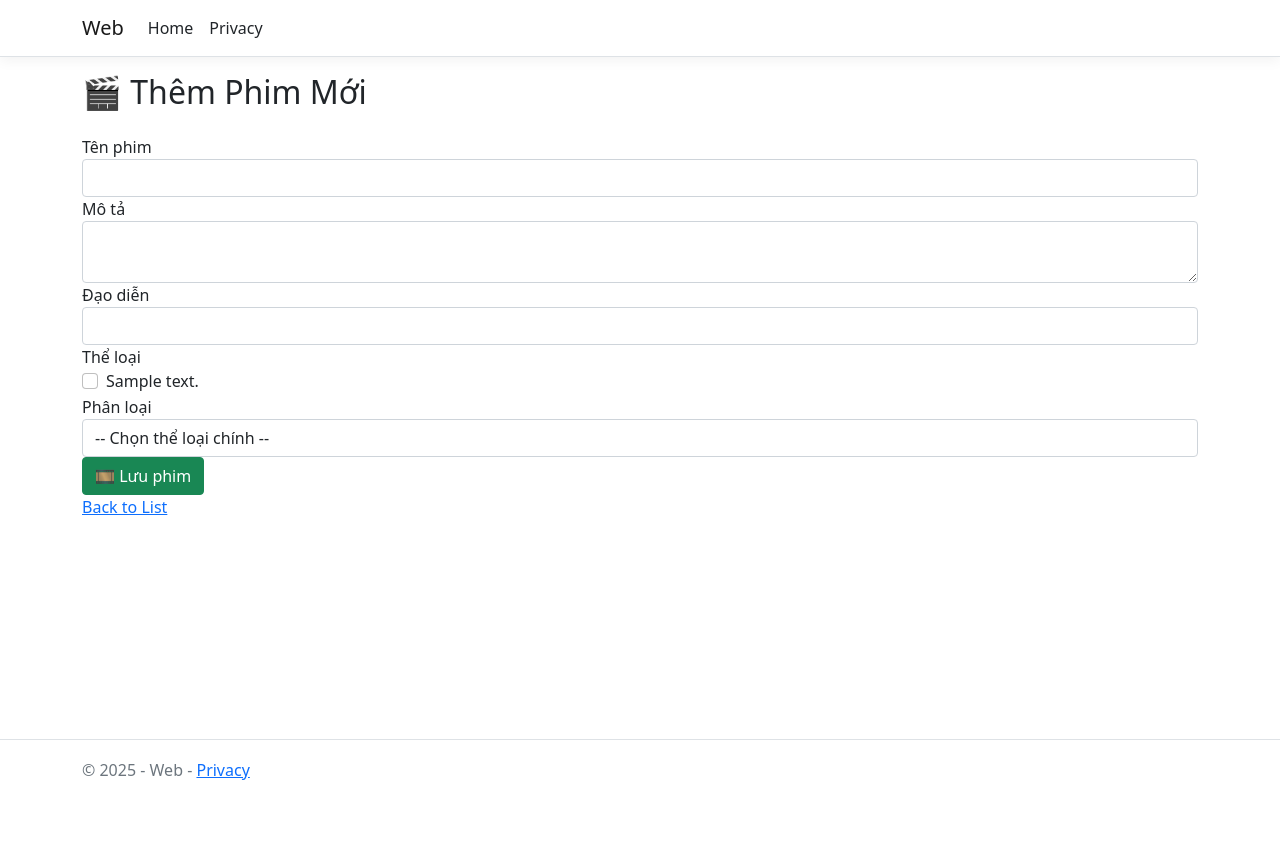
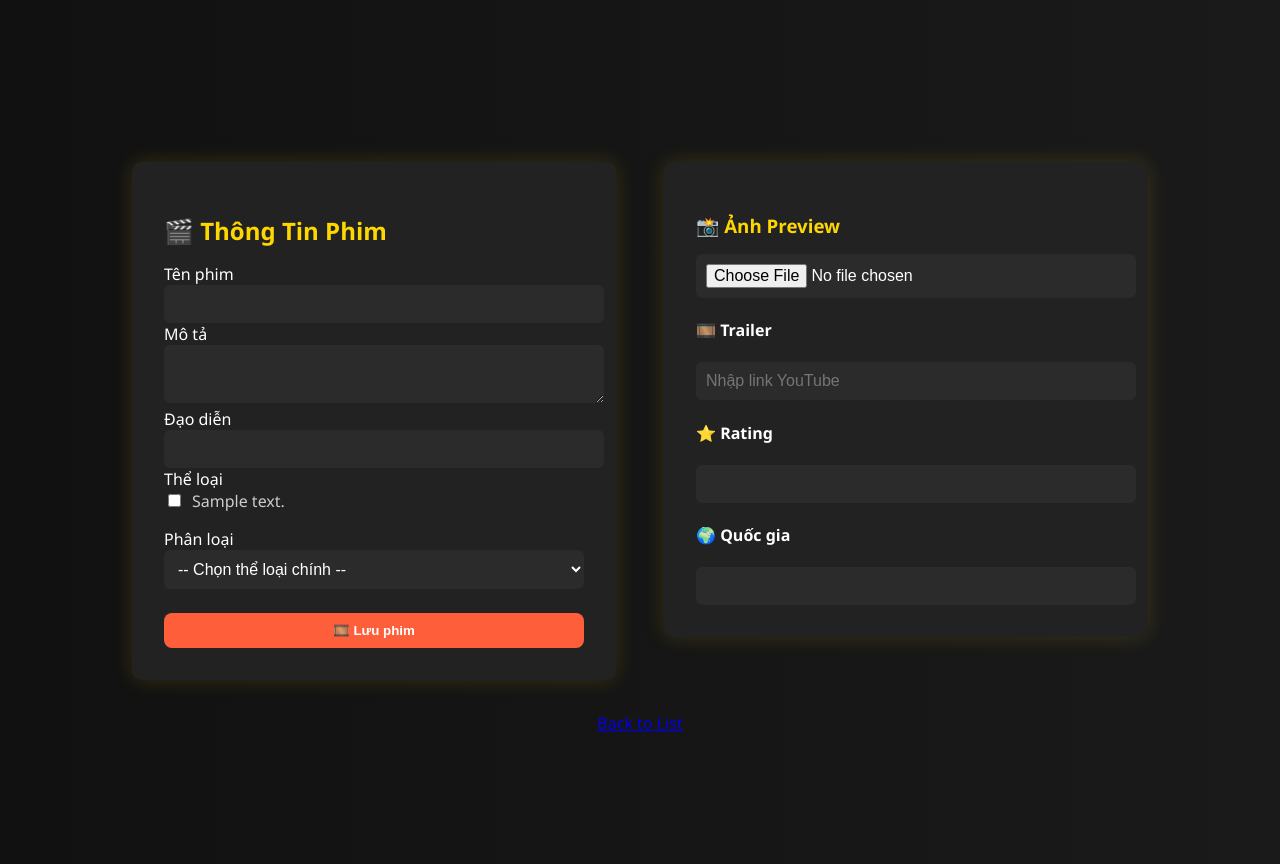
Before and after one commit to jackblue19/galacine, an ASP.NET Core app: page /manager/createnew in a window 1280 px wide. Before the commit the page ends 780 px from the top, so only its background shows below. Run offline with ASP.NET Core 8, Linux system fonts and the light colour scheme; empty tables hold one stand-in row (values such as "Sample post"); style sheets or scripts are compiled from the project's sources; database files in the repository are not loaded.

Commit message:
css: movie cru

```diff
--- a/Cinema/Web/Pages/Manager/MovieManager/Create.cshtml
+++ b/Cinema/Web/Pages/Manager/MovieManager/Create.cshtml
@@ -3,52 +3,57 @@
 
 @{
 	ViewData["Title"] = "🎬 Thêm phim mới";
+	Layout = "_LayoutManager";
 }
 
-<link rel="stylesheet" href="~/css/cinema-theme.css" />
+<div class="movie-create-container">
+    <!-- LEFT FORM -->
+    <form method="post" class="movie-form-section">
+        <h2>🎬 Thông Tin Phim</h2>
 
+        <label>Tên phim</label>
+        <input asp-for="Movie.MovieName" class="form-control" />
 
-<h2 class="text-3xl font-bold mb-4 text-purple-800">🎬 Thêm Phim Mới</h2>
+        <label>Mô tả</label>
+        <textarea asp-for="Movie.MovieDesc" class="form-control"></textarea>
 
-<form method="post" class="space-y-4">
+        <label>Đạo diễn</label>
+        <input asp-for="Detail.Director" class="form-control" />
 
-	<div>
-		<label asp-for="Movie.MovieName">Tên phim</label>
-		<input asp-for="Movie.MovieName" class="form-control" />
-	</div>
+        <label>Thể loại</label>
+        <div class="checkbox-group">
+            @foreach (var genre in Model.GenreList)
+            {
+                <label class="checkbox-inline">
+                    <input type="checkbox" name="SelectedGenres" value="@genre.Value" checked="@genre.Selected" />
+                    @genre.Text
+                </label>
+            }
+        </div>
 
-	<div>
-		<label asp-for="Movie.MovieDesc">Mô tả</label>
-		<textarea asp-for="Movie.MovieDesc" class="form-control"></textarea>
-	</div>
+        <label>Phân loại</label>
+        <select asp-for="Movie.CategoryId" class="form-control" asp-items="Model.CategoryList">
+            <option value="">-- Chọn thể loại chính --</option>
+        </select>
 
-	<div>
-		<label asp-for="Detail.Director">Đạo diễn</label>
-		<input asp-for="Detail.Director" class="form-control" />
-	</div>
+        <button type="submit" class="btn-submit">🎞️ Lưu phim</button>
+    </form>
 
-	<div>
-		<label>Thể loại</label>
-		@foreach (var genre in Model.GenreList)
-		{
-			<div class="form-check">
-				<input type="checkbox" name="SelectedGenres" value="@genre.Value" class="form-check-input" />
-				<label class="form-check-label">@genre.Text</label>
-			</div>
-		}
-	</div>
+    <!-- RIGHT PREVIEW -->
+    <div class="movie-preview-section">
+        <h3>📸 Ảnh Preview</h3>
+        <input type="file" class="form-control" />
 
-	<div>
-		<label asp-for="Movie.CategoryId">Phân loại</label>
-		<select asp-for="Movie.CategoryId" class="form-control" asp-items="Model.CategoryList">
-			<option disabled selected>-- Chọn thể loại chính --</option>
-		</select>
-	</div>
+        <h4>🎞️ Trailer</h4>
+        <input type="text" placeholder="Nhập link YouTube" class="form-control" />
 
+        <h4>⭐ Rating</h4>
+        <input asp-for="Movie.Rating" type="number" class="form-control" step="0.1" min="0" max="10" />
 
-	<button type="submit" class="btn btn-success">🎞️ Lưu phim</button>
-</form>
-
+        <h4>🌍 Quốc gia</h4>
+        <input asp-for="Movie.Nation" class="form-control" />
+    </div>
+</div>
 <div>
 	<a asp-page="Index">Back to List</a>
 </div>
--- /dev/null
+++ b/Cinema/Web/Pages/Shared/_LayoutManager.cshtml
@@ -0,0 +1,20 @@
+<!DOCTYPE html>
+<html lang="vi">
+<head>
+    <meta charset="utf-8" />
+    <meta name="viewport" content="width=device-width" />
+    <title>@ViewBag.Title - 🎬 Cinema Manager</title>
+
+    @* ✅ THÊM DÒNG NÀY để Razor biết render phần Styles *@
+    @RenderSection("Styles", required: false)
+
+    <link rel="stylesheet" href="~/css/manager-layout.css" />
+</head>
+<body>
+    <main class="manager-layout">
+        @RenderBody()
+    </main>
+
+    @RenderSection("Scripts", required: false)
+</body>
+</html>
--- /dev/null
+++ b/Cinema/Web/wwwroot/css/manager-layout.css
@@ -0,0 +1,150 @@
+/* === LAYOUT === */
+body {
+    margin: 0;
+    padding: 0;
+    font-family: 'Segoe UI', sans-serif;
+    background: linear-gradient(to right, #111, #1a1a1a);
+    color: #fff;
+}
+
+.manager-layout {
+    display: flex;
+    flex-direction: column;
+    min-height: 100vh;
+    align-items: center;
+    justify-content: center;
+    padding: 2rem;
+}
+
+/* === LOGIN BOX === */
+.login-box {
+    background: #1e1e1e;
+    padding: 3rem;
+    border-radius: 14px;
+    width: 100%;
+    max-width: 400px;
+    box-shadow: 0 0 25px rgba(255, 215, 0, 0.25);
+    animation: fadeInUp 0.8s ease-out;
+}
+
+    .login-box h2 {
+        text-align: center;
+        color: #FFD700;
+        font-size: 2rem;
+        margin-bottom: 1.5rem;
+    }
+
+.form-group {
+    margin-bottom: 1.2rem;
+}
+
+.form-label {
+    display: block;
+    margin-bottom: 0.4rem;
+    font-weight: bold;
+    color: #ddd;
+}
+
+.form-control {
+    width: 100%;
+    padding: 10px;
+    border-radius: 6px;
+    border: none;
+    background-color: #2b2b2b;
+    color: #fff;
+    font-size: 1rem;
+}
+
+    .form-control:focus {
+        outline: 2px solid #FFD700;
+    }
+
+.btn-submit {
+    width: 100%;
+    padding: 12px;
+    font-weight: bold;
+    border: none;
+    border-radius: 8px;
+    background-color: crimson;
+    color: #fff;
+    cursor: pointer;
+    transition: background-color 0.3s ease;
+}
+
+    .btn-submit:hover {
+        background-color: #FFD700;
+        color: #000;
+    }
+
+.error-message {
+    color: #ff4c4c;
+    font-weight: bold;
+    margin-top: 1rem;
+}
+
+/* === ANIMATION === */
+@keyframes fadeInUp {
+    from {
+        opacity: 0;
+        transform: translateY(40px);
+    }
+
+    to {
+        opacity: 1;
+        transform: translateY(0);
+    }
+}
+
+.movie-create-container {
+    display: flex;
+    gap: 3rem;
+    justify-content: center;
+    align-items: flex-start;
+    padding: 2rem;
+    flex-wrap: wrap;
+}
+
+.movie-form-section,
+.movie-preview-section {
+    background: #222;
+    padding: 2rem;
+    border-radius: 10px;
+    width: 420px;
+    box-shadow: 0 0 20px rgba(255, 215, 0, 0.15);
+}
+
+    .movie-form-section h2,
+    .movie-preview-section h3 {
+        color: #FFD700;
+        margin-bottom: 1rem;
+    }
+
+.checkbox-group {
+    display: grid;
+    grid-template-columns: repeat(2, minmax(0, 1fr));
+    gap: 0.5rem;
+    margin-bottom: 1rem;
+}
+
+.checkbox-inline {
+    display: flex;
+    align-items: center;
+    gap: 0.5rem;
+    color: #ccc;
+}
+
+.btn-submit {
+    background-color: #ff5e3a;
+    border: none;
+    color: white;
+    font-weight: bold;
+    padding: 10px 20px;
+    border-radius: 8px;
+    width: 100%;
+    margin-top: 1.5rem;
+}
+
+    .btn-submit:hover {
+        background-color: #FFD700;
+        color: #000;
+    }
```
Also changed, not shown: Cinema/Web/Pages/Manager/MovieManager/Edit.cshtml (+17 -24 lines), Cinema/Web/Pages/Manager/MovieManager/Index.cshtml (+11 -12 lines), Cinema/Web/wwwroot/css/movie-edit.css (added, +46 -0 lines), Cinema/Web/wwwroot/css/movie-index.css (added, +47 -0 lines).
